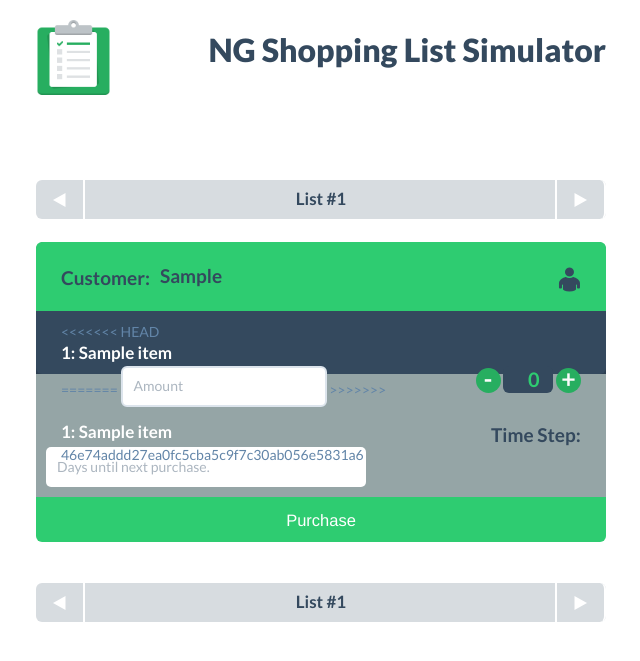
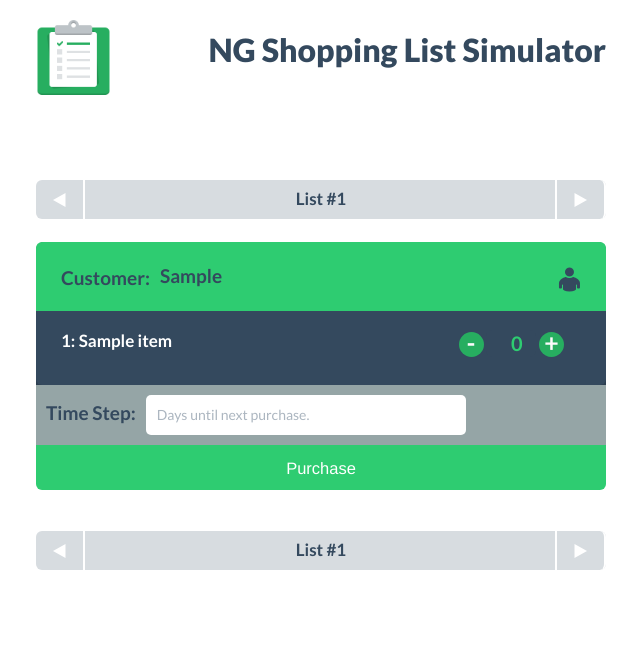
Before and after one commit to sankethkatta/info296-ng, a Python web app: template webapp/templates/index.html in a window 1280 px wide. Shown: the top 661 px of the page, without its empty margins (319-959 px from the left). Run offline with Jinja, Linux system fonts and the light colour scheme; the template is opened without the code that fills it: most values are stand-ins (such as "Sample title", 1, 10 or a date in 2020).

Commit message:
quantities front end working

```diff
--- a/webapp/static/css/flat-ui.css
+++ b/webapp/static/css/flat-ui.css
@@ -1767,26 +1767,24 @@ textarea,
     margin: 0;
     list-style-type: none; }
   .todo li {
-    background: #34495e; /*url("../img/todo/todo.png") 92% center no-repeat;*/
+    background: #34495e url("../img/todo/todo.png") 92% center no-repeat;
     background-size: 20px 20px;
     cursor: pointer;
     margin-top: 2px;
-    padding: 10px 25px 17px 25px;
+    padding: 18px 42px 17px 25px;
     position: relative;
     -webkit-transition: 0.25s;
     -moz-transition: 0.25s;
     -o-transition: 0.25s;
     transition: 0.25s;
     -webkit-backface-visibility: hidden; }
-
     .todo li:first-child {
       margin-top: 0; }
     .todo li:last-child {
       border-radius: 0 0 6px 6px;
       padding-bottom: 18px; }
-
     .todo li.todo-done {
-      background: transparent; /*url("../img/todo/done.png") 92% center no-repeat;*/
+      background: transparent url("../img/todo/done.png") 92% center no-repeat;
       background-size: 20px 20px;
       color: #2ECC71; }
       .todo li.todo-done .todo-name {
@@ -1828,7 +1826,7 @@ input.todo-search-field {
 
 .todo-content {
   padding-top: 1px;
-}
+  overflow: hidden; }
 
 .todo-name {
   color: white;
--- a/webapp/static/css/main.css
+++ b/webapp/static/css/main.css
@@ -143,7 +143,6 @@
   float:left;
 }
 
-<<<<<<< HEAD
 .todo-name {
     float: left;
 }
@@ -185,28 +184,3 @@
     -moz-border-radius: 100px;
     border-radius: 100px;
 }
-=======
-.quanity-input {
-  -webkit-border-radius: 5px 5px 5px 5px;
-  -moz-border-radius: 5px 5px 5px 5px;
-  border-radius: 5px 5px 5px 5px;
-  margin-top: 0px;
-  margin-bottom: 0px;
-  padding: 5px;
-  border-style: none;
-  color: #34495e;
-  width: 70px;
-  margin-top:;
-}
-
-.todo-name-custom-style {
-  float: left;
-  width: 430px;
-  margin-top: 5px;
-}
-
-.recommendation-item {
-  height: 35px;
-}
-
->>>>>>> 46e74addd27ea0fc5cba5c9f7c30ab056e5831a6
--- a/webapp/static/js/main.js
+++ b/webapp/static/js/main.js
@@ -1,3 +1,6 @@
+/* Ajax Update function
+ * takes a json payload and POSTs to /update
+ */
 var update = function(payload) {
     $.ajax({
         url: "/update",
@@ -11,6 +14,7 @@ var update = function(payload) {
    });
 };
 
+/* Slides the cards to the left */
 slideLeft = function() {
     if (!($(".rec-form:visible").is(":last-child"))) {
         $(".rec-form:visible").animate({"right": "100%"}, function() {
@@ -25,6 +29,7 @@ slideLeft = function() {
     }
 };
 
+/* Slides the cards to the right */
 slideRight = function() {
     if (!($(".rec-form:visible").is(":first-child"))) {
         $(".rec-form:visible").animate({"left": "100%"}, function() {
@@ -40,7 +45,10 @@ slideRight = function() {
 };
 
 
+/* Following runs on document ready */
 $(document).ready(function() {
+
+    /* On purchase */
     $(document).on("submit", ".rec-form", function(e) {
         e.preventDefault();
         if (!($(this).find(".purchase-btn").hasClass("disabled"))) {
@@ -62,14 +70,28 @@ $(document).ready(function() {
         }
     });
 
-    $(document).on("click", ".recommendation-item", function(e) {
-        if ($(this).hasClass("todo-done")) {
-            $(this).removeClass("todo-done");
-        } else {
-            $(this).addClass("todo-done");
-        }
+    /* On item click */
+    $(document).on("click", ".add", function(e) {
+       var input = $(this).parents(".quantity").find(".quantity_input")
+       int_input = parseInt(input.val());
+       input.val(int_input + 1);
+       $(this).parents(".recommendation-item").addClass("todo-done");
     });
 
+    $(document).on("click", ".sub", function(e) {
+       var input = $(this).parents(".quantity").find(".quantity_input")
+       int_input = parseInt(input.val());
+       if (int_input > 0) {
+           input.val(int_input - 1);
+           if (int_input - 1 === 0) {
+              $(this).parents(".recommendation-item").removeClass("todo-done");
+           }
+       } else if (int_input === 0){
+          $(this).parents(".recommendation-item").removeClass("todo-done");
+       }
+    });
+
+    /* Bind arrow clicks to slide functions */
     $(document).on("click", ".previous", function() {
         slideRight();
     });
--- a/webapp/templates/rec_list.html
+++ b/webapp/templates/rec_list.html
@@ -14,17 +14,12 @@
             {% for item in rec_list %}
                 <li class="recommendation-item" data-group_id="{{ item.group_id }}">
                     <div class="todo-content">
-<<<<<<< HEAD
                         <h4 class="todo-name"><strong>{{ loop.index }}: {{ item.group_name }}</strong></h4>
                         <div class="quantity">
                             <span class="subadd-wrapper"><span class="sub">-</span></span>
                             <input class="quantity_input" type="text" name="quantity" value="0">
                             <span class="subadd-wrapper"><span class="add">+</span></span>
                         </div>
-=======
-                        <h4 class="todo-name todo-name-custom-style"><strong>{{ loop.index }}: {{ item }}</strong></h4>
-                        <input class="quanity-input" type="number" placeholder="Amount" min="0">
->>>>>>> 46e74addd27ea0fc5cba5c9f7c30ab056e5831a6
                     </div>
                 </li>
             {% endfor %}
```
